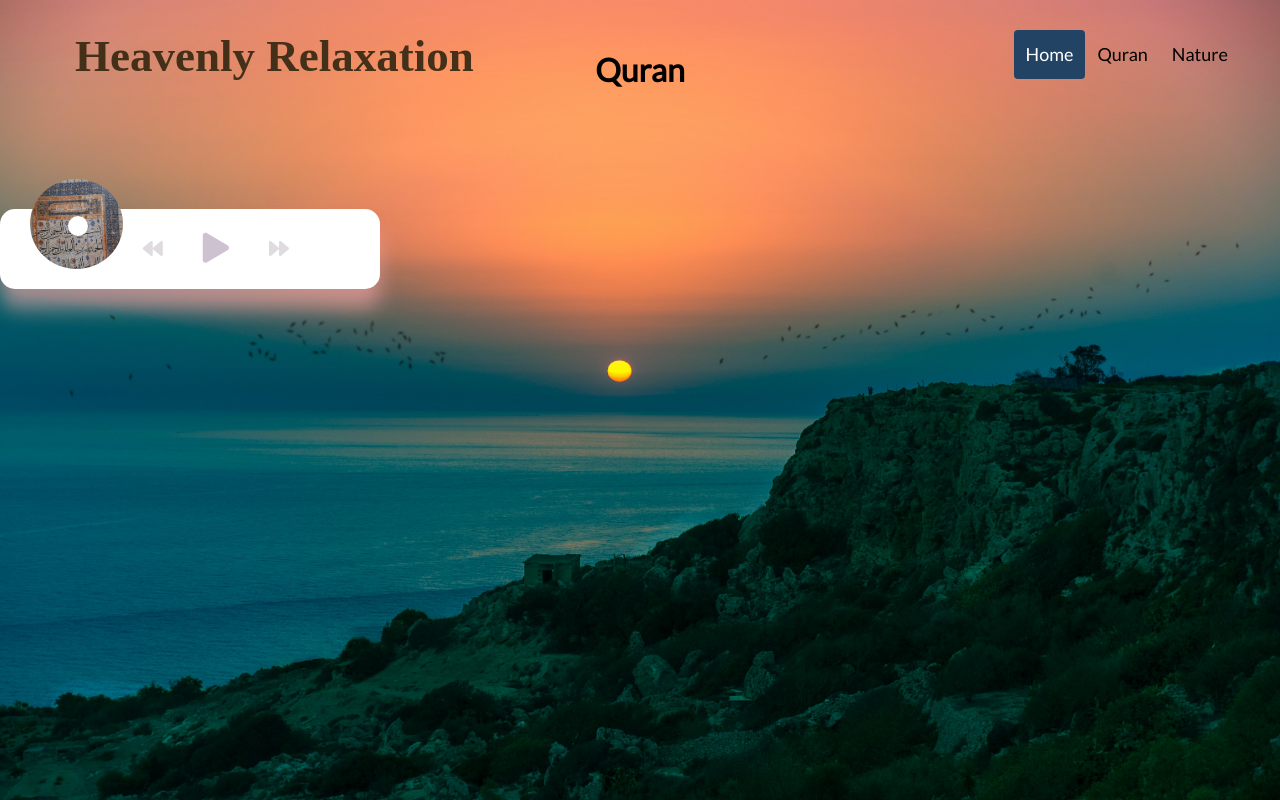
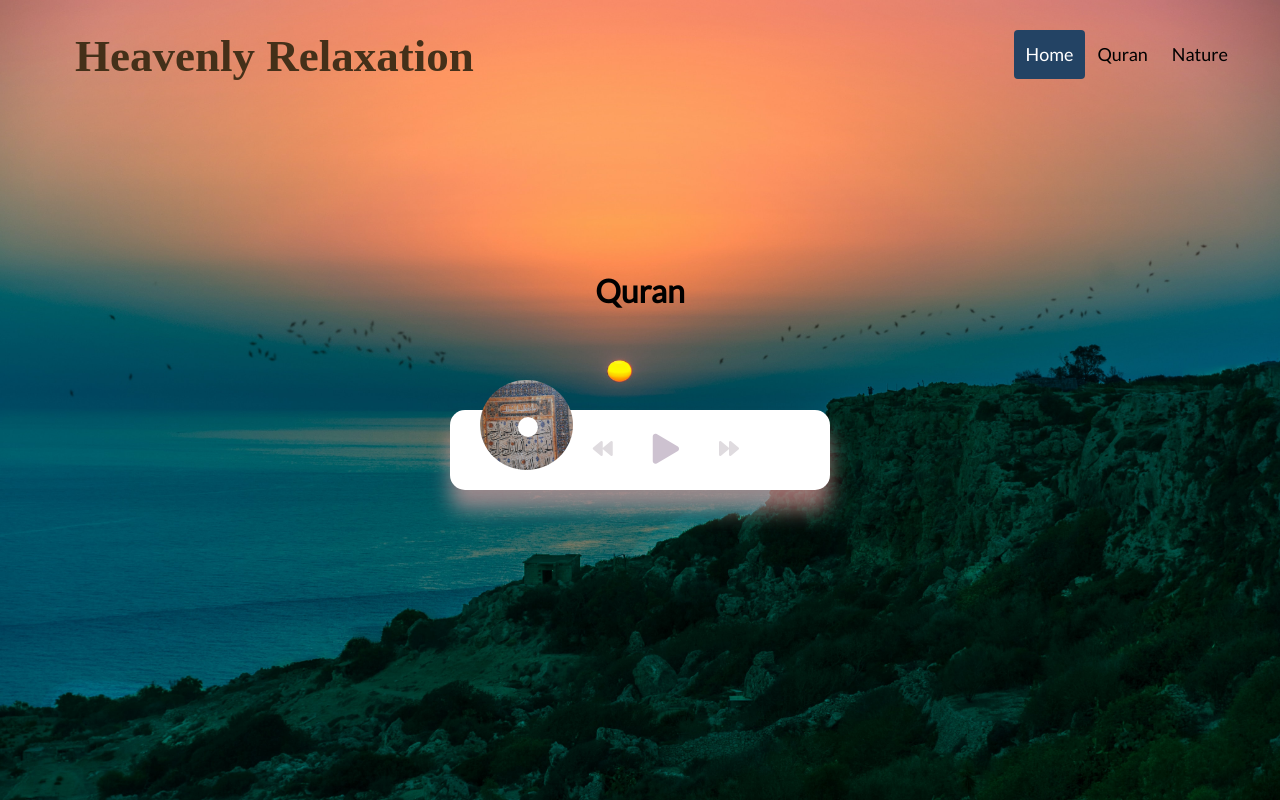
Before and after one commit to arwaali96/heavenly-relaxation, a React (Create React App) app: page /quran in a window 1280 px wide. Built offline with nearby package versions, Linux system fonts and the light colour scheme.

Commit message:
edited nav buttons

```diff
--- a/src/App.css
+++ b/src/App.css
@@ -47,10 +47,8 @@ body {
   top: 0;
   left: 0;
   width: 100%;
-  /* padding: 30px; */
   text-align: center;
   overflow: hidden;
-  /* background-color: #f1f1f1; */
   padding: 30px 40px;
 }
 
@@ -94,7 +92,7 @@ body {
   float: right;
 }
 
-/* Add media queries for responsiveness - when the screen is 500px wide or less, stack the links on top of each other */
+/* Add media queries for responsiveness - when the screen is 550px wide or less, stack the links on top of each other */
 @media screen and (max-width: 550px) {
   .header .link {
     float: none;
@@ -108,12 +106,22 @@ body {
   .header-right {
     float: none;
   }
+
+  .sound-type{
+    margin-top: 85px;
+  }
+}
+
+.player {
+  display: flex;
+  flex-direction: column;
+  justify-content: center;
+  align-items: center;
+  padding-top: 30px;
 }
 
 .sound-type {
-  padding-top: 50px;
-  padding-bottom: 20px;
-  /* margin-top: 200px; */
+  padding-top: 30px;
   text-align: center;
 }
 
@@ -126,7 +134,7 @@ body {
   display: flex;
   padding: 20px 30px;
   position: relative;
-  margin: 100px 0;
+  margin: 100px 0px;
   z-index: 10;
 }
 
@@ -136,8 +144,6 @@ body {
   height: 20px;
   width: 20px;
   position: absolute;
-  /* left: 50%;
-  bottom: 50%; */
   border-radius: 50%;
   transform: translate(-275%, -65%);
 }
@@ -149,9 +155,6 @@ body {
   object-fit: cover;
   position: relative;
   bottom: 50px;
-  /* position: absolute;
-  /* bottom: 0;
-  left: 0;  */
 
   animation: rotate 3s linear infinite;
 
@@ -185,7 +188,6 @@ body {
   color: #dfdbdf;
   font-size: 20px;
   cursor: pointer;
-  /* padding: 10px; */
   margin: 0 20px;
 }
 
--- a/src/components/Header.js
+++ b/src/components/Header.js
@@ -1,13 +1,15 @@
-import { Link } from 'react-router-dom'
+import { useLocation } from 'react-router-dom'
 import { useEffect, useRef } from 'react';
 
 const Header = () => {
+    const location = useLocation()
 
     let home = useRef(null)
     let quran = useRef(null)
     let nature = useRef(null)
 
     useEffect(() => {
+
         const makeActive = (button) => {
             home.current.classList.remove('active')
             quran.current.classList.remove('active')
@@ -25,15 +27,30 @@ const Header = () => {
         nature.current.addEventListener('click', () => {
             makeActive(nature)
         })
+
+        const checkLocation = () => {
+            if (location.pathname === '/quran') {
+                makeActive(quran)
+            } else if (location.pathname === '/nature') {
+                makeActive(nature)
+            } else {
+                makeActive(home)
+            }
+        }
+
+        window.addEventListener('load', () => {
+            checkLocation()
+        })
+
     }, [])
 
     return (
         <div className="header">
             <a className="main" href="/">Heavenly Relaxation</a>
             <div className="header-right">
-                <Link className="active link" ref={home} to="/">Home</Link>
-                <Link className="link" to="/quran" ref={quran}>Quran</Link>
-                <Link className="link" to="/nature" ref={nature}>Nature</Link>
+                <a className="active link" ref={home} href="/">Home</a>
+                <a className="link" href="/quran" ref={quran}>Quran</a>
+                <a className="link" href="/nature" ref={nature}>Nature</a>
             </div>
         </div>
     )
--- a/src/components/Home.js
+++ b/src/components/Home.js
@@ -1,5 +1,3 @@
-import { Link } from 'react-router-dom'
-
 const Home = () => {
     return (
         <div style={{
@@ -9,8 +7,8 @@ const Home = () => {
             width: "100vw"
         }}>
             <div className="main-btns">
-                <Link className="link" to="/quran" >Quran</Link>
-                <Link className="link" to="/nature">Nature</Link>
+                <a className="link" href="/quran" >Quran</a>
+                <a className="link" href="/nature">Nature</a>
             </div>
         </div>
     )
--- a/src/components/Nature.js
+++ b/src/components/Nature.js
@@ -106,10 +106,14 @@ const Nature = () => {
         progressContainer.current.addEventListener('click', setProgress)
 
         sound.current.addEventListener('ended', nextSong)
+
+        window.addEventListener("beforeunload", function () {
+            pauseSong()
+        });
     }, [])
 
     return (
-        <div style={{
+        <div className="player" style={{
             backgroundImage: 'url(/images/nature-back.jpeg)',
             backgroundSize: 'cover',
             height: '100vh',
--- a/src/components/Quran.js
+++ b/src/components/Quran.js
@@ -111,10 +111,15 @@ const Quran = () => {
         progressContainer.current.addEventListener('click', setProgress)
 
         sound.current.addEventListener('ended', nextSong)
+
+        window.addEventListener("beforeunload", function () {
+            pauseSong()
+        });
+
     }, [])
 
     return (
-        <div style={{
+        <div className="player" style={{
             backgroundImage: 'url(/images/quran-back.jpeg)',
             backgroundSize: 'cover',
             height: '100vh',
```
